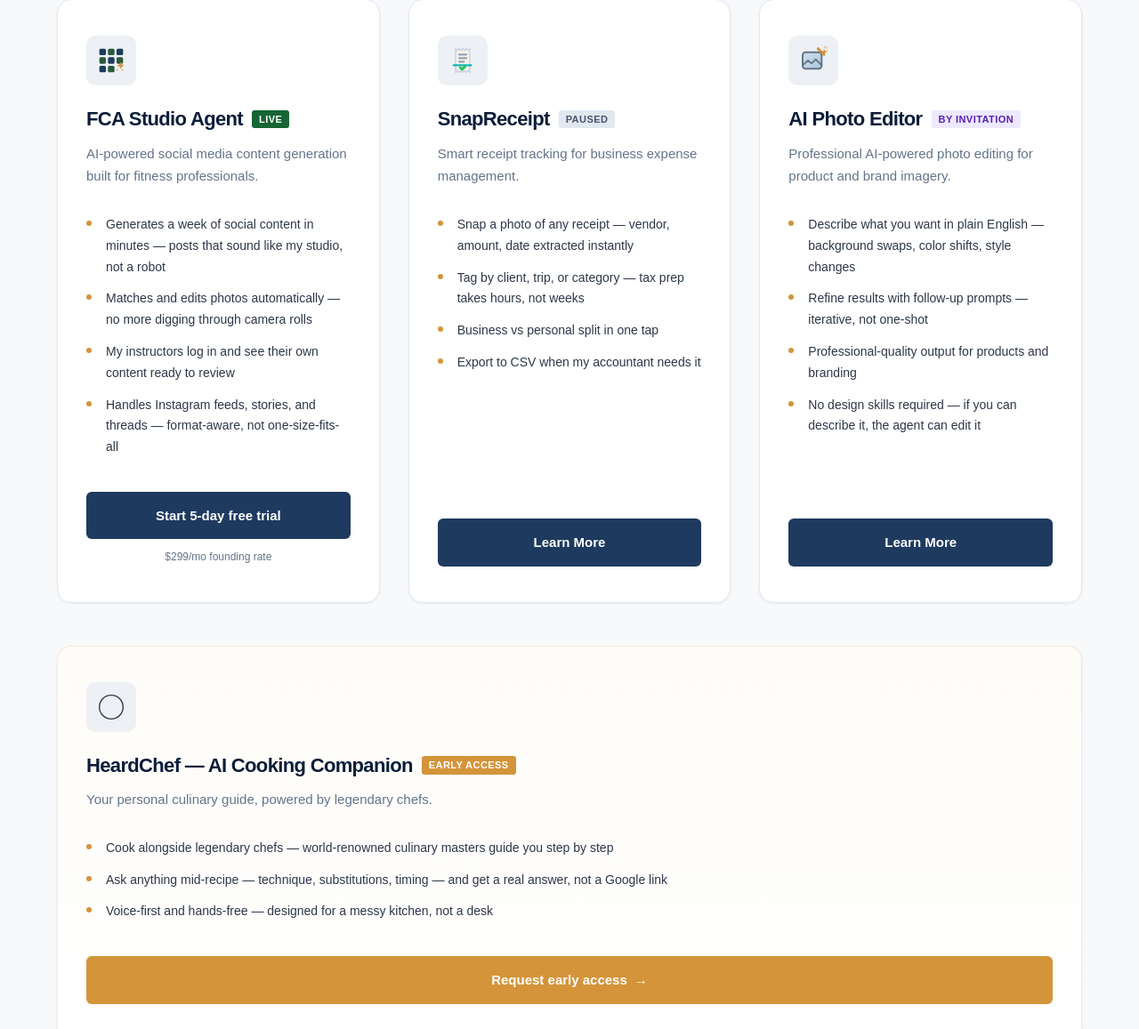
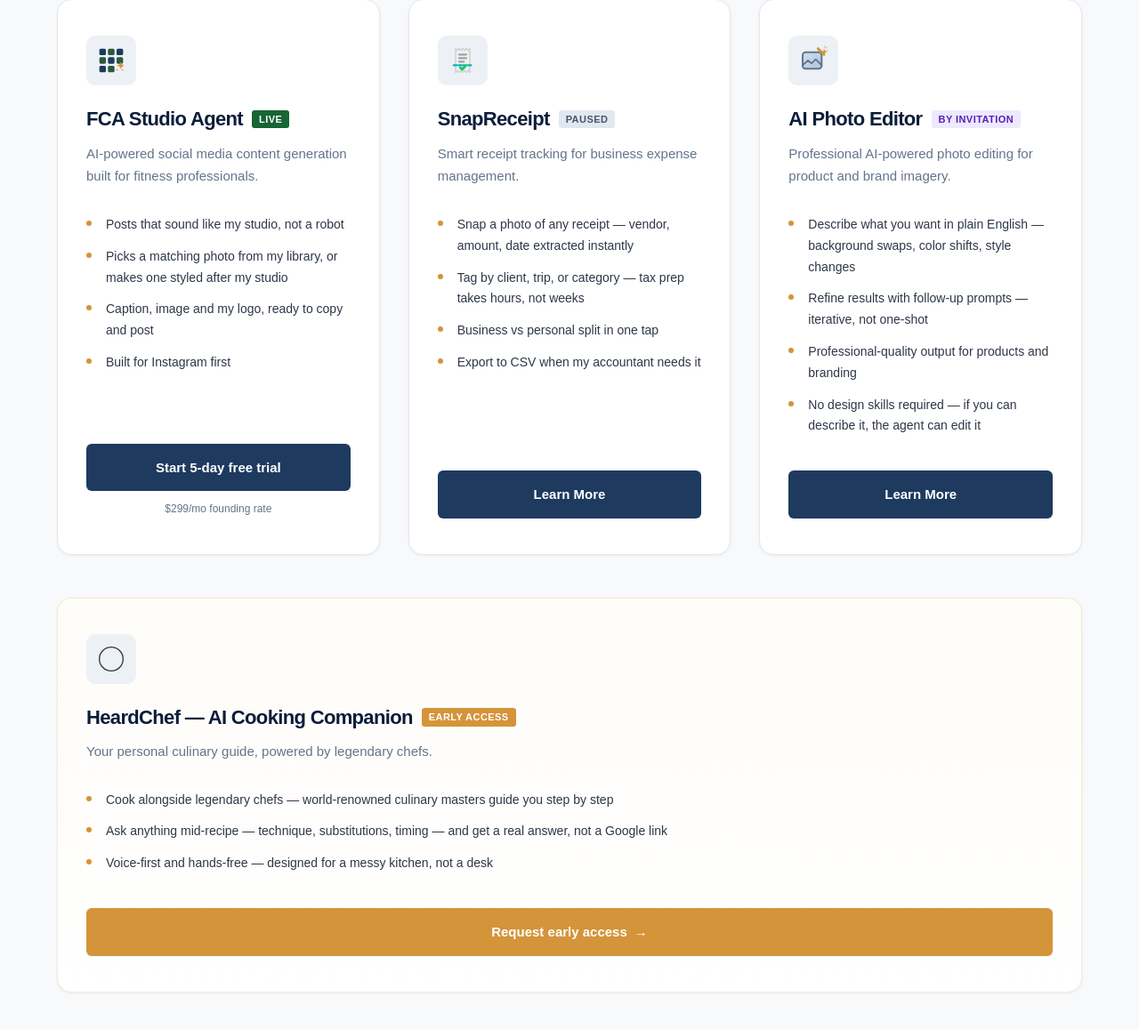
Before and after one commit to admin625/fiorsaoirse-website, a plain HTML site: page index.html in a window 1280 px wide. Shown: the part 1201-2358 px from the top of the page at 89% size. Drawn offline with Linux system fonts and the light colour scheme; a web font is replaced by a local one.

Commit message:
copy(site, beyond the doc): FCA card + How it works drop week-in-minutes, instructor logins, stories/threads, 'automatically every day', 'let it run'
Co-Authored-By: Claude Opus 5.5 <noreply@anthropic.com>

```diff
--- a/index.html
+++ b/index.html
@@ -584,10 +584,10 @@
           <h3>FCA Studio Agent <span class="badge badge-live">Live</span></h3>
           <p class="desc">AI-powered social media content generation built for fitness professionals.</p>
           <ul class="product-features">
-            <li>Generates a week of social content in minutes &mdash; posts that sound like my studio, not a robot</li>
-            <li>Matches and edits photos automatically &mdash; no more digging through camera rolls</li>
-            <li>My instructors log in and see their own content ready to review</li>
-            <li>Handles Instagram feeds, stories, and threads &mdash; format-aware, not one-size-fits-all</li>
+            <li>Posts that sound like my studio, not a robot</li>
+            <li>Picks a matching photo from my library, or makes one styled after my studio</li>
+            <li>Caption, image and my logo, ready to copy and post</li>
+            <li>Built for Instagram first</li>
           </ul>
           <div class="product-cta">
             <a href="/fca/" class="btn btn-primary">Start 5-day free trial</a>
@@ -728,12 +728,12 @@
         <div class="step fade-in">
           <div class="step-number">3</div>
           <h3>The agent goes to work</h3>
-          <p>Content, photos, expenses, recipes &mdash; handled automatically, every day.</p>
+          <p>It drafts the work in your voice: posts, photos, and more as new agents launch.</p>
         </div>
         <div class="step fade-in">
           <div class="step-number">4</div>
           <h3>Review and approve</h3>
-          <p>Everything lands in your dashboard. Approve, edit, or let it run.</p>
+          <p>Everything lands in your dashboard. Approve it, edit it, then use it.</p>
         </div>
       </div>
 
```
